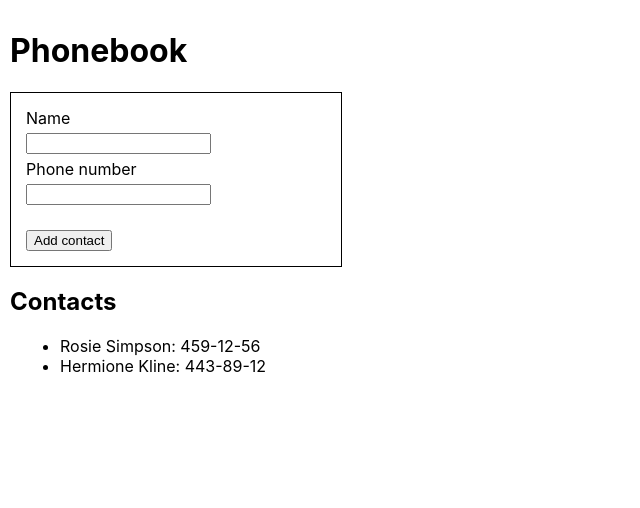
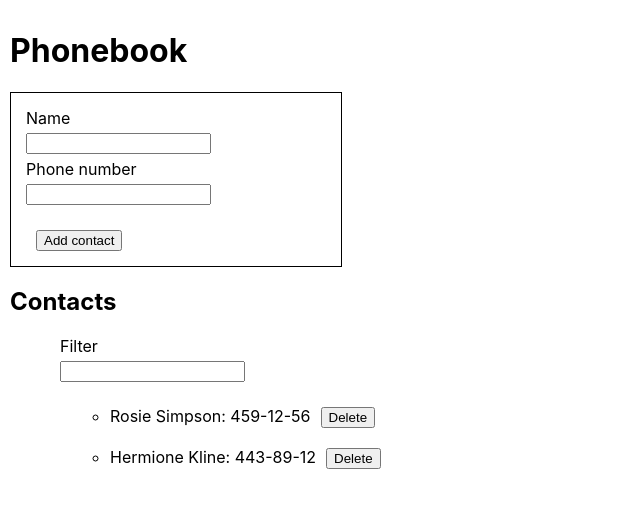
Before and after one commit to antonenkoo/goit-react-hw-02-phonebook, a React (Create React App) app: page / in a window 1280 px wide. Shown: the top 508 px of the page, without its empty margins (0-640 px from the left). Built offline with nearby package versions, Linux system fonts and the light colour scheme.

Commit message:
add filter and delete button

```diff
--- a/public/index.html
+++ b/public/index.html
@@ -2,7 +2,7 @@
 <html lang="en">
   <head>
     <meta charset="utf-8" />
-    <link rel="icon" href="%PUBLIC_URL%/apple-phone.png" />
+    <link rel="icon" href="%PUBLIC_URL%/phone_icon_130858.ico" />
     <meta name="viewport" content="width=device-width, initial-scale=1" />
     <meta name="theme-color" content="#000000" />
     <meta
--- a/src/components/App.jsx
+++ b/src/components/App.jsx
@@ -1,12 +1,13 @@
 import React, { Component } from 'react';
 import { ContactForm } from './contactForm/ContactForm';
 import { ContactList } from './contactList/ContactList';
+import { Filter } from './filter/Filter';
 import { nanoid } from 'nanoid';
-import styled from 'styled-components';
+import { ListStyled } from './styles';
 
 export class App extends Component {
   state = {
-    name: 'LOL',
+    name: 'lol',
     contacts: [
       { id: 'id-1', name: 'Rosie Simpson', number: '459-12-56' },
       { id: 'id-2', name: 'Hermione Kline', number: '443-89-12' },
@@ -14,8 +15,9 @@ export class App extends Component {
     filter: '',
   };
 
-  handleChange = () => {
-    console.log('handleChange in APP');
+  onChange = e => {
+    console.log(e.target.value);
+    this.setState({ filter: e.target.value });
   };
 
   onSubmit = data => {
@@ -32,17 +34,28 @@ export class App extends Component {
           ...this.state.contacts,
           { name: data.name, number: data.number, id: nanoid() },
         ],
-
         number: '',
       });
     }
   };
 
-  onDeleteClick = () => {
-    console.log('onDelete in APP');
+  onDeleteClick = id => {
+    // console.log('onDelete in APP', id);
+    this.setState({
+      contacts: this.state.contacts.filter(contact => {
+        return contact.id !== id;
+      }),
+    });
+  };
+
+  changeFilter = () => {
+    return this.state.contacts.filter(contact =>
+      contact.name.toLowerCase().includes(this.state.filter.toLowerCase())
+    );
   };
 
   render() {
+    const visibleContacts = this.changeFilter();
     return (
       <>
         <h1>Phonebook</h1>
@@ -52,16 +65,16 @@ export class App extends Component {
           contacts={this.state.contacts}
         />
         <h2>Contacts</h2>
-        {/* <Filter
-          contacts={this.state.contacts}
-          value={this.state.filter}
-          onChange={this.onFilterChange}
-          onDeleteClick={this.onDeleteClick}
-        /> */}
         <ListStyled>
+          <Filter
+            contacts={this.state.contacts}
+            value={this.state.filter}
+            onChange={this.onChange}
+            onDeleteClick={this.onDeleteClick}
+          />
           <ContactList
             filterValue={this.state.filter}
-            contacts={this.state.contacts}
+            contacts={visibleContacts}
             onDeleteClick={this.onDeleteClick}
             state={this.state}
           />
@@ -70,11 +83,3 @@ export class App extends Component {
     );
   }
 }
-
-const ListStyled = styled.ul`
-  margin-left: 10px;
-  display: flex;
-  flex-direction: column;
-  justify-content: space-between;
-  height: 100%;
-`;
--- a/src/components/contactForm/ContactForm.jsx
+++ b/src/components/contactForm/ContactForm.jsx
@@ -1,7 +1,14 @@
 import React from 'react';
-import styled from 'styled-components';
-import { Formik, Form, Field, ErrorMessage } from 'formik';
+import { Formik } from 'formik';
 import * as yup from 'yup';
+import {
+  Div,
+  FormStyled,
+  LabelStyled,
+  InputStyled,
+  ErrorMessageStyled,
+  ButtonStyled,
+} from '../styles.jsx';
 
 const initialValues = {
   name: '',
@@ -57,35 +64,3 @@ export const ContactForm = props => {
     </Formik>
   );
 };
-
-const Div = styled.div`
-  border: 1px solid black;
-  padding: 15px;
-  width: 300px;
-`;
-
-const InputStyled = styled(Field)`
-  margin: 5px 0px;
-`;
-
-const FormStyled = styled(Form)`
-  display: flex;
-  flex-direction: column;
-  align-items: flex-start;
-`;
-
-const LabelStyled = styled.label`
-  display: flex;
-  flex-direction: column;
-`;
-
-const ButtonStyled = styled.button`
-  margin-top: 20px;
-`;
-
-const ErrorMessageStyled = styled(ErrorMessage)`
-  color: #ffffff;
-  border-radius: 4px;
-  background-color: #ff0000;
-  padding: 4px;
-`;
--- a/src/components/contactList/ContactList.jsx
+++ b/src/components/contactList/ContactList.jsx
@@ -1,11 +1,13 @@
 import React from 'react';
 import { Formik, FieldArray } from 'formik';
+import { ListStyled, ButtonStyled } from 'components/styles';
 
 export const ContactList = props => {
   const { contacts } = props;
 
   return (
     <Formik>
+      <ListStyled>
         <FieldArray
           name="friends"
           render={() => (
@@ -14,12 +16,21 @@ export const ContactList = props => {
                 <div key={index}>
                   <li key={contact.name + contact.number}>
                     {contact.name}: {contact.number}
+                    <ButtonStyled
+                      type="button"
+                      onClick={() => {
+                        props.onDeleteClick(contact.id)
+                      }}
+                    >
+                      Delete
+                    </ButtonStyled>
                   </li>
                 </div>
               ))}
             </div>
           )}
         />
+      </ListStyled>
     </Formik>
   );
 };
--- a/src/components/filter/Filter.jsx
+++ b/src/components/filter/Filter.jsx
@@ -0,0 +1,21 @@
+import React from 'react';
+import { Formik } from 'formik';
+import { FormStyled, LabelStyled, InputStyled } from '../styles.jsx';
+
+export const Filter = props => {
+  return (
+    <Formik>
+      <FormStyled autoComplete="off">
+        <LabelStyled htmlFor="filter">
+          Filter
+          <InputStyled
+            type="input"
+            name="filter"
+            onChange={props.onChange}
+            value={props.value}
+          />
+        </LabelStyled>
+      </FormStyled>
+    </Formik>
+  );
+};
--- /dev/null
+++ b/src/components/styles.jsx
@@ -0,0 +1,51 @@
+import styled from 'styled-components';
+import { Form, Field, ErrorMessage } from 'formik';
+
+//////////  ContactForm.jsx  /////////////
+
+export const Div = styled.div`
+  border: 1px solid black;
+  padding: 15px;
+  width: 300px;
+`;
+
+export const InputStyled = styled(Field)`
+  margin: 5px 0px;
+`;
+
+export const FormStyled = styled(Form)`
+  display: flex;
+  flex-direction: column;
+  align-items: flex-start;
+`;
+
+export const LabelStyled = styled.label`
+  display: flex;
+  flex-direction: column;
+`;
+
+export const ButtonStyled = styled.button`
+  margin-top: 20px;
+  margin-left: 10px;
+`;
+
+export const ErrorMessageStyled = styled(ErrorMessage)`
+  color: #ffffff;
+  border-radius: 4px;
+  background-color: #ff0000;
+  padding: 4px;
+`;
+
+//////////  ContactList.jsx  ////////////////
+
+export const ListStyled = styled.ul`
+  margin-left: 10px;
+  display: flex;
+  flex-direction: column;
+  justify-content: space-between;
+  height: 100%;
+`;
+
+///////////  Filter.jsx  ////////////
+
+export const LiStyled = styled.li``;
```
Also changed, not shown: 1 other file (tests, documents, lock files or other folders). Lines whose indentation alone changed are shown as unchanged.
